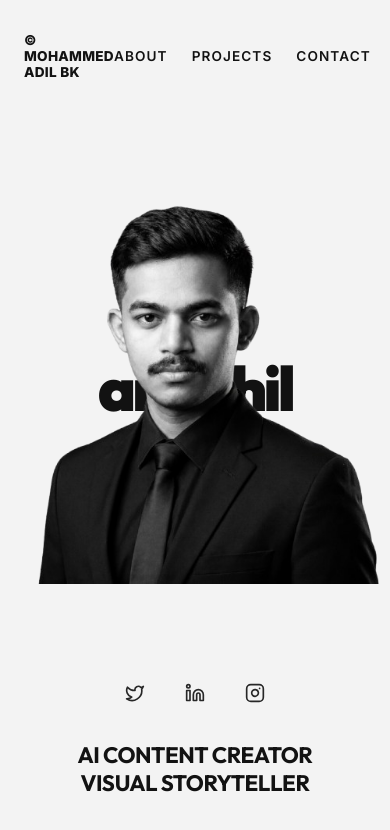
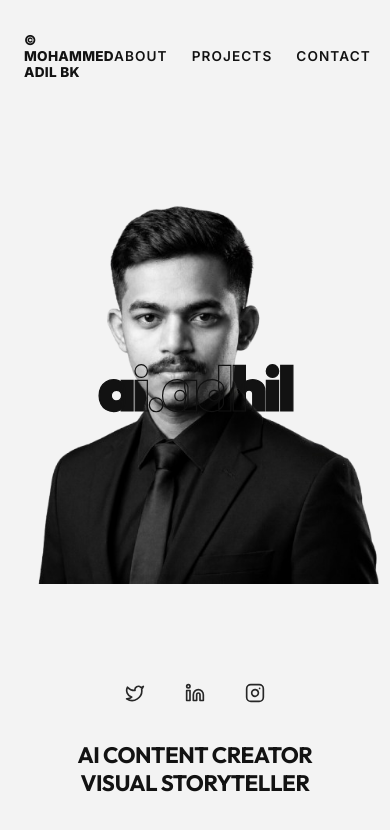
Before and after one commit to adhilbkvkd-ops/portfolio, a Next.js app: page / in a window 390 px wide. Shown: the top 830 px of the page. Built offline with nearby package versions, Linux system fonts and the light colour scheme.

Commit message:
feat: implement overlay outline text effect behind/on top of portrait

```diff
--- a/app/page.module.css
+++ b/app/page.module.css
@@ -120,11 +120,19 @@
   display: flex;
   justify-content: center;
   align-items: center;
-  z-index: 2;
   pointer-events: none;
 }
 
-.title {
+.titleBg {
+  z-index: 1;
+}
+
+.titleFg {
+  z-index: 3;
+}
+
+.titleFilled,
+.titleOutline {
   font-family: var(--font-display);
   font-size: clamp(5.5rem, 21vw, 18.5rem);
   font-weight: 900;
@@ -132,11 +140,19 @@
   white-space: nowrap;
   line-height: 0.8;
   letter-spacing: -0.06em;
-  color: var(--text-primary);
   pointer-events: auto;
   user-select: none;
   width: 100%;
   padding: 0 1rem;
+}
+
+.titleFilled {
+  color: var(--text-primary);
+}
+
+.titleOutline {
+  color: transparent;
+  -webkit-text-stroke: 1.5px var(--text-primary);
 }
 
 /* Footer Section */
@@ -243,10 +259,15 @@
     max-width: 100%;
   }
 
-  .title {
+  .titleFilled,
+  .titleOutline {
     font-size: clamp(3.5rem, 16vw, 7.5rem);
     font-weight: 900;
     letter-spacing: -0.06em;
+  }
+
+  .titleOutline {
+    -webkit-text-stroke: 1.2px var(--text-primary);
   }
 
   .footer {
--- a/app/page.tsx
+++ b/app/page.tsx
@@ -18,12 +18,12 @@ export default function Home() {
 
         {/* Hero Central Content */}
         <div className={styles.heroContent}>
-          {/* Background Name Text */}
-          <div className={styles.titleWrapper}>
-            <h1 className={styles.title}>ai.adhil</h1>
+          {/* Background Name Text (Filled Layer) */}
+          <div className={`${styles.titleWrapper} ${styles.titleBg}`}>
+            <h1 className={styles.titleFilled}>ai.adhil</h1>
           </div>
 
-          {/* Grayscale Portrait Layer */}
+          {/* Transparent Portrait Layer */}
           <div className={styles.portraitWrapper}>
             <Image
               src="/photo.png"
@@ -34,6 +34,11 @@ export default function Home() {
               className={styles.portrait}
               sizes="(max-width: 768px) 100vw, 600px"
             />
+          </div>
+
+          {/* Foreground Name Text (Outline Layer) */}
+          <div className={`${styles.titleWrapper} ${styles.titleFg}`}>
+            <h1 className={styles.titleOutline} aria-hidden="true">ai.adhil</h1>
           </div>
         </div>
 
```
